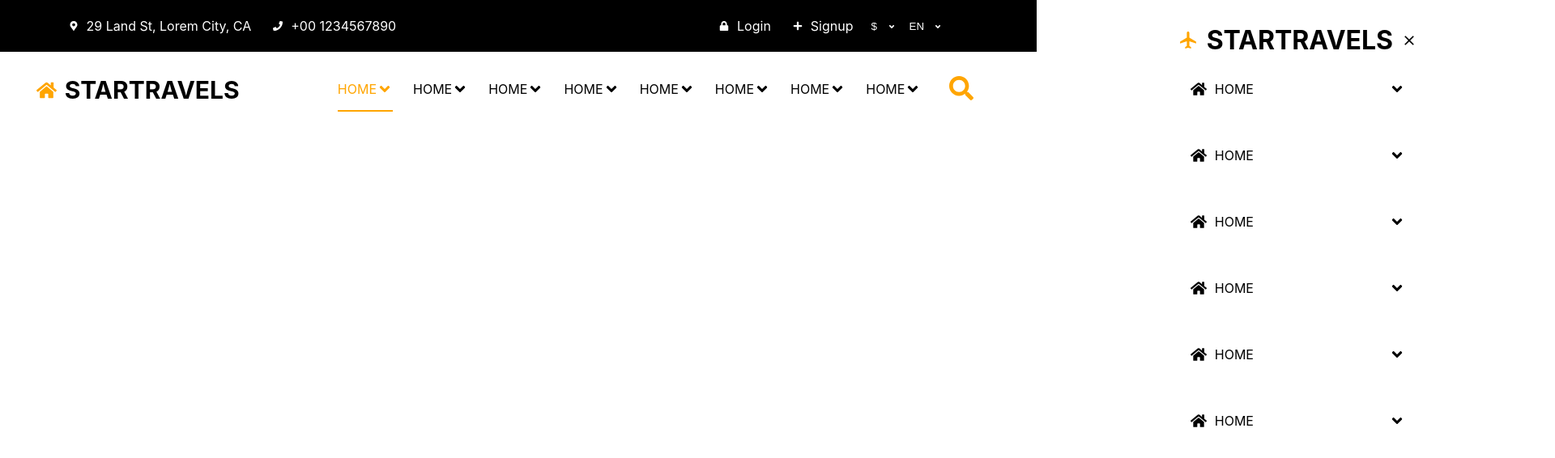
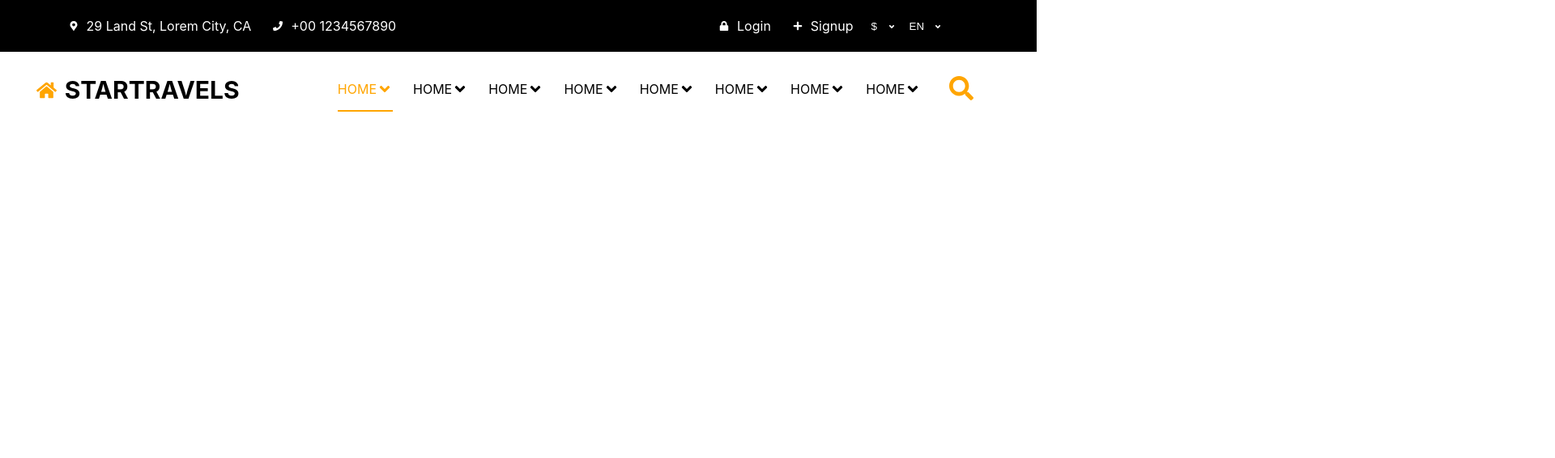
Before and after one commit to keshavgoyal2807/Leamigo-website, a React (Create React App) app: page / in a window 1280 px wide. Shown: the top 566 px of the page at 81% size, 1920 px wide, since content can reach past the window. Built offline with nearby package versions, Linux system fonts and the light colour scheme.

Commit message:
added nav-bar

```diff
--- a/src/styles/navbar.css
+++ b/src/styles/navbar.css
@@ -194,7 +194,7 @@
     top:0px;
     right: 0px;
     flex-direction: column;
-    transform: translateX(500px);
+    transform: translateX(1000px);
     background-color: white;
     padding: 30px;
     transition: 0.5s;
```
